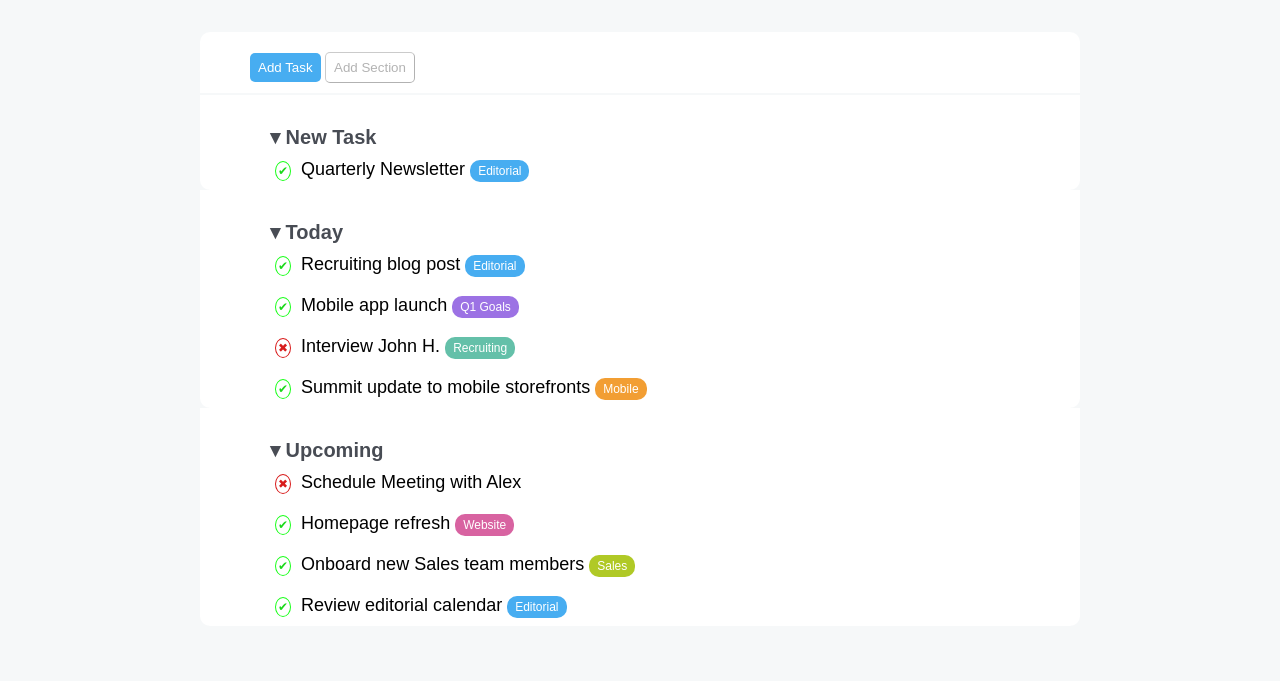
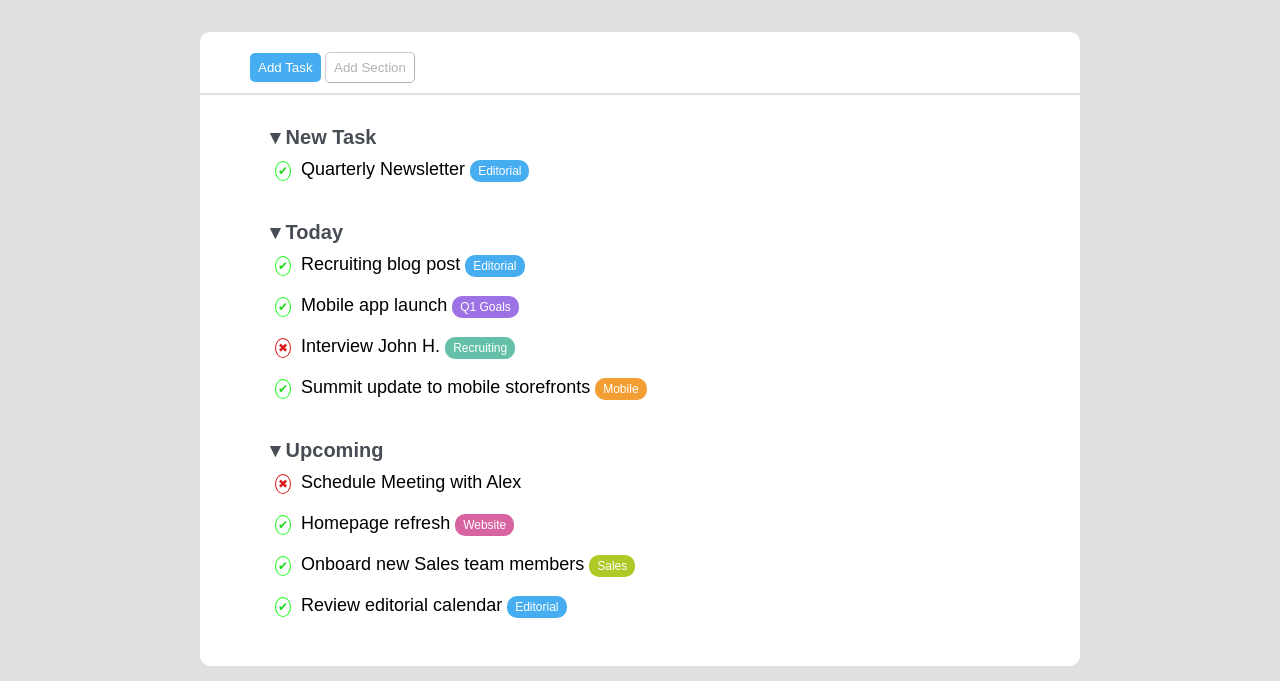
Before and after one commit to FrancescoThomasFalanga/html-css-toboolist, a plain HTML site: page index.html in a window 1280 px wide. Shown: the part 119-800 px from the top of the page. Drawn offline with Linux system fonts and the light colour scheme.

Commit message:
Fix section, more space at the bottom

```diff
--- a/css/style.css
+++ b/css/style.css
@@ -6,7 +6,7 @@
 }
 
 body {
-    background-color: #f6f8f9;
+    background-color: #e0e0e0;
     font-family: sans-serif;
 }
 
@@ -69,17 +69,21 @@ nav h1 {
 /* /header */
 
 /* main settings*/
-main section {
+section {
     background-color: #ffffff;
     padding-top: 30px;
     padding-left: 70px;
-    border-radius: 0 0 10px 10px;
 }
 
 main section strong {
     font-size: 20px;
     font-weight: 800;
     color: #484c54;
+}
+
+#margin {
+    border-radius: 0 0 10px 10px;
+    padding-bottom: 40px;
 }
 
 ul {
```
